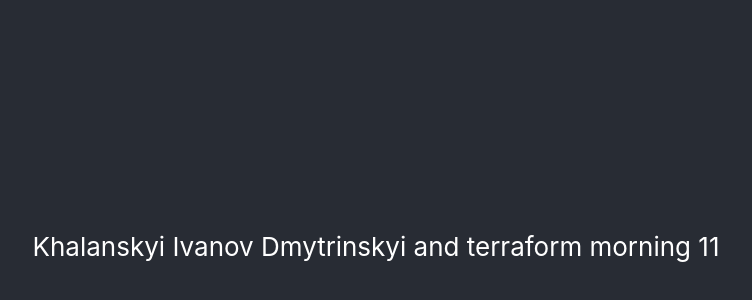
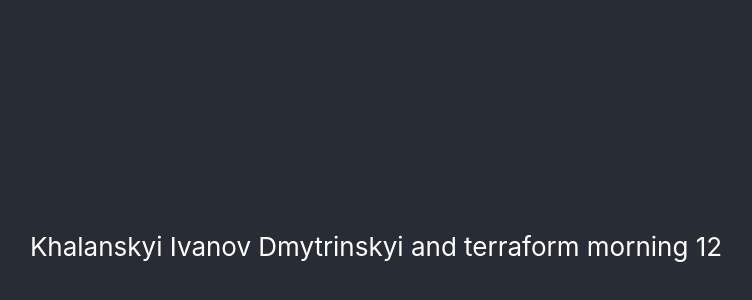
Before and after one commit to OKhalanskyi/infrastructure-lab4, a React (Create React App) app: page / in a window 1280 px wide. Shown: the part 154-454 px from the top of the page, without its empty margins (264-1016 px from the left). Built offline with nearby package versions, Linux system fonts and the light colour scheme.

Commit message:
commit 31

```diff
--- a/src/App.tsx
+++ b/src/App.tsx
@@ -9,7 +9,7 @@
         Ivanov
         Dmytrinskyi
         and terraform
-        morning 11
+        morning 12
       </header>
     </div>
   );
```
